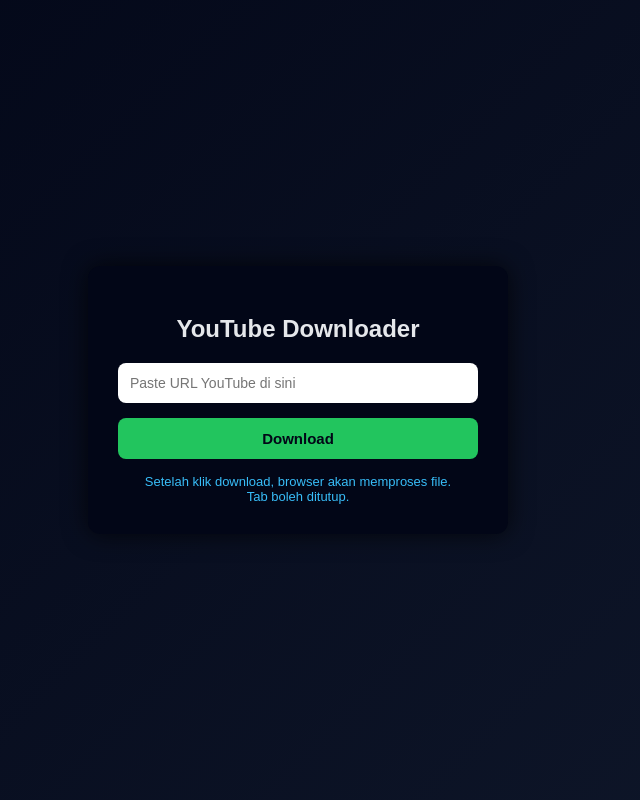
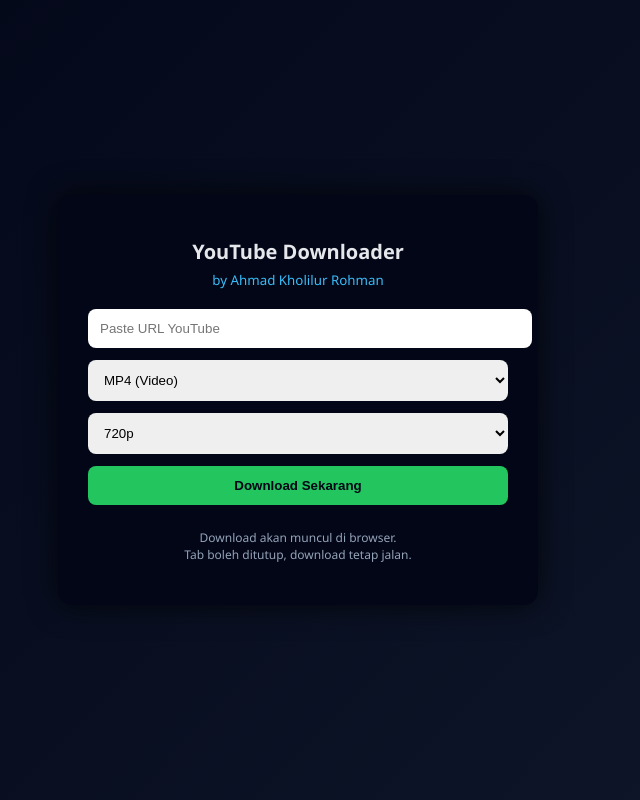
Before and after one commit to irul76/download-youtube2, a Flask app: page / in a window 1280 px wide. Shown: the whole page, without its empty margins (342-982 px from the left). Run offline with Flask 3, Linux system fonts and the light colour scheme.

Commit message:
Update index.html

```diff
--- a/templates/index.html
+++ b/templates/index.html
@@ -2,96 +2,88 @@
 <html lang="id">
 <head>
 <meta charset="UTF-8">
-  <title>YouTube Downloader</title>
+<title>Ahmad Kholilur Rohman Downloader</title>
 
 <style>
-    * {
-      box-sizing: border-box;
-      font-family: Arial, Helvetica, sans-serif;
+body{
+  margin:0;
+  height:100vh;
+  background:linear-gradient(135deg,#020617,#0f172a);
+  display:flex;
+  align-items:center;
+  justify-content:center;
+  font-family:Segoe UI,Arial;
+  color:#e5e7eb;
 }
-
-    body {
-      margin: 0;
-      height: 100vh;
-      background: linear-gradient(135deg, #020617, #0f172a);
-      display: flex;
-      justify-content: center;
-      align-items: center;
-      color: #e5e7eb;
+.card{
+  background:#020617;
+  width:420px;
+  padding:30px;
+  border-radius:14px;
+  box-shadow:0 0 30px rgba(0,0,0,.7);
 }
-
-    .card {
-      background: #020617;
-      padding: 30px;
-      border-radius: 12px;
-      width: 100%;
-      max-width: 420px;
-      box-shadow: 0 0 25px rgba(0,0,0,.7);
-      text-align: center;
+h1{
+  font-size:20px;
+  text-align:center;
+  margin-bottom:6px;
 }
-
-    h2 {
-      margin-bottom: 20px;
+small{
+  display:block;
+  text-align:center;
+  color:#38bdf8;
+  margin-bottom:20px;
 }
-
-    input {
-      width: 100%;
-      padding: 12px;
-      border-radius: 8px;
-      border: none;
-      outline: none;
-      margin-bottom: 15px;
-      font-size: 14px;
+input,select,button{
+  width:100%;
+  padding:12px;
+  border-radius:8px;
+  border:none;
+  margin-bottom:12px;
 }
-
-    button {
-      width: 100%;
-      padding: 12px;
-      background: #22c55e;
-      color: #020617;
-      font-weight: bold;
-      border: none;
-      border-radius: 8px;
-      cursor: pointer;
-      font-size: 15px;
+button{
+  background:#22c55e;
+  color:#020617;
+  font-weight:bold;
+  cursor:pointer;
 }
-
-    button:hover {
-      background: #16a34a;
-    }
-
-    .note {
-      margin-top: 15px;
-      font-size: 13px;
-      color: #38bdf8;
+button:hover{background:#16a34a}
+.note{
+  font-size:12px;
+  color:#94a3b8;
+  text-align:center;
 }
 </style>
 </head>
+
 <body>
+<div class="card">
+<h1>YouTube Downloader</h1>
+<small>by Ahmad Kholilur Rohman</small>
 
-  <div class="card">
-    <h2>YouTube Downloader</h2>
+<form action="/download" method="get">
+  <input name="url" placeholder="Paste URL YouTube" required>
 
-    <!-- FORM LANGSUNG KE SERVER -->
-    <form action="/download" method="get">
-      <input
-        type="text"
-        name="url"
-        placeholder="Paste URL YouTube di sini"
-        required
-      >
+  <select name="type">
+    <option value="mp4">MP4 (Video)</option>
+    <option value="mp3">MP3 (Audio)</option>
+  </select>
 
-      <button type="submit"
-        onclick="this.innerText='Menyiapkan download…'; this.disabled=true;">
-        Download
+  <select name="quality">
+    <option value="1080">1080p</option>
+    <option value="720" selected>720p</option>
+    <option value="480">480p</option>
+    <option value="360">360p</option>
+  </select>
+
+  <button onclick="this.innerText='Menyiapkan download…';this.disabled=true;">
+    Download Sekarang
   </button>
 </form>
 
-    <div class="note">
-      Setelah klik download, browser akan memproses file.<br>
-      Tab boleh ditutup.
+<p class="note">
+Download akan muncul di browser.<br>
+Tab boleh ditutup, download tetap jalan.
+</p>
 </div>
-  </div>
-
 </body>
 </html>
```
Lines whose indentation alone changed are shown as unchanged.
